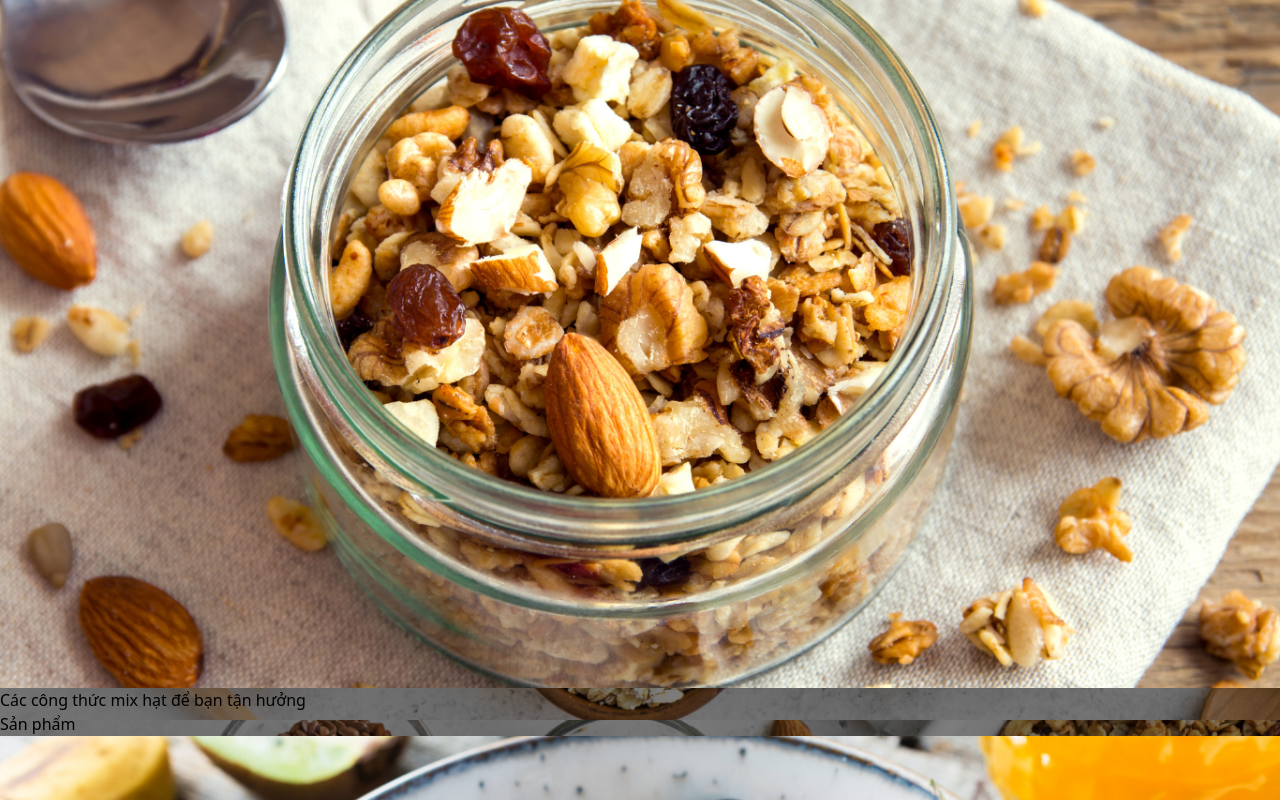
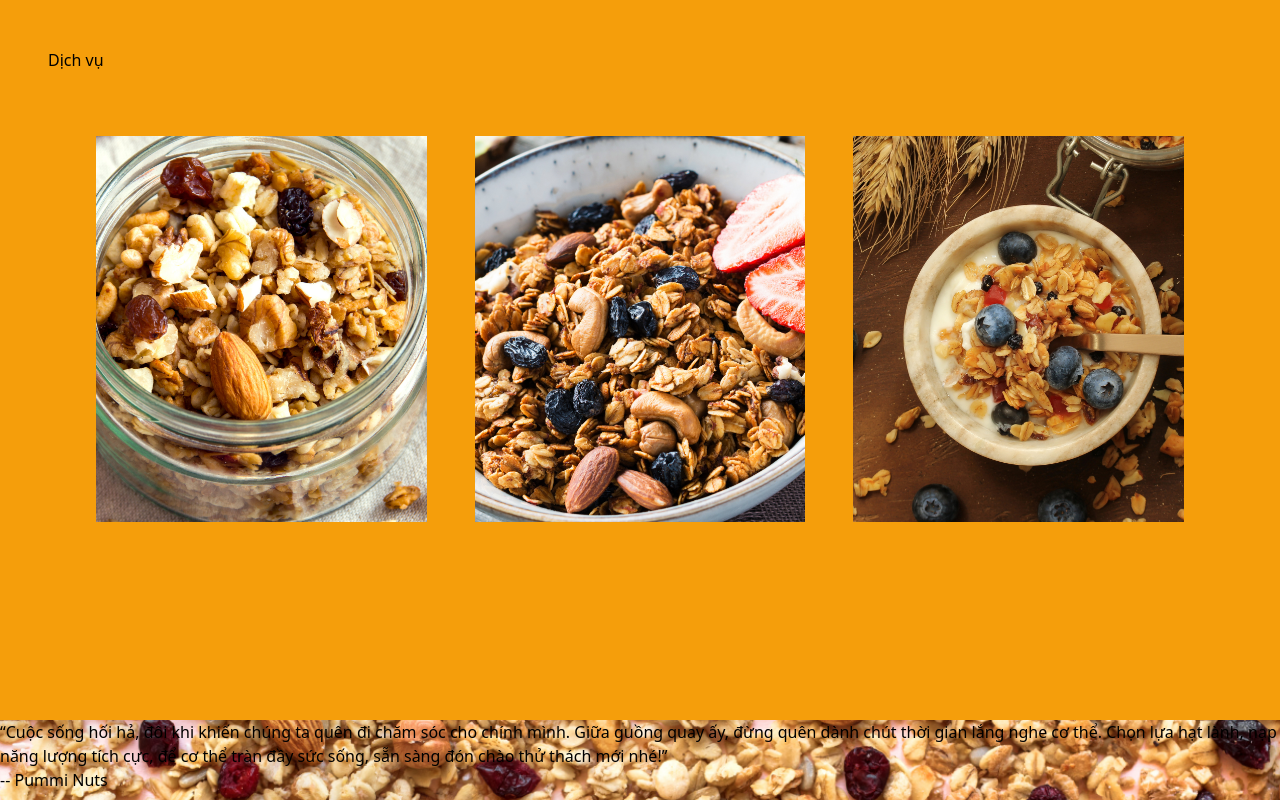
Before and after one commit to RaidEyes/pummi-nuts-shop, a React (Vite) app: page / in a window 1280 px wide. Shown: the part 880-1680 px from the top of the page. Built offline with nearby package versions, Linux system fonts and the light colour scheme.

Commit message:
Finish Service part

```diff
--- a/src/assets/components/Header/Header.tsx
+++ b/src/assets/components/Header/Header.tsx
@@ -16,7 +16,7 @@ function Header() {
         />
         <ul className="flex flex-row gap-12">
           {NavComponents.map((component: string) => (
-            <li>
+            <li key={component}>
               <a
                 className="relative text-2xl text-white before:absolute before:inset-0 before:bg-amber-100 before:w-0 hover:before:w-full before:transition-[width] before:ease-in-out before:duration-[400ms] px-4 py-1 transition-colors hover:text-black before:z-[-1] duration-[450ms] before:rounded-xl"
                 href="#"
--- a/src/assets/components/Main/Service.tsx
+++ b/src/assets/components/Main/Service.tsx
@@ -27,16 +27,22 @@ function Service() {
     },
   ];
   return (
-    <div>
+    <div className="bg-amber-500 h-[100vh] px-12 py-32 flex flex-col gap-16">
       <h2>Dịch vụ</h2>
-      <div>
-        <ul>
+      <div className="px-12">
+        <ul className="grid grid-cols-3 gap-12 auto-cols-min">
           {Services.map(({ service, img, alt, description }: ServiceType) => (
-            <li>
-              <div>
-                <h2>{service}</h2>
-                <img src={img} alt={alt} />
-                <p>{description}</p>
+            <li key={service}>
+              <div className="group overflow-hidden relative after:absolute after:inset-0 after:bg-black after:opacity-0 hover:after:opacity-60 after:transition-opacity after:duration-500 after:z-[0] ">
+                <div className="absolute top-[40%] left-[50%] translate-x-[-50%] z-10 opacity-0 group-hover:opacity-100 transition-opacity hover:duration-200">
+                  <h2 className="z-10 mb-8 text-3xl text-white ">{service}</h2>
+                  <p className="text-white">{description}</p>
+                </div>
+                <img
+                  className="aspect-[3/3.5] object-cover group-hover:scale-110 group-transition-[scale] group-hover:duration-700"
+                  src={img}
+                  alt={alt}
+                />
               </div>
             </li>
           ))}
```
